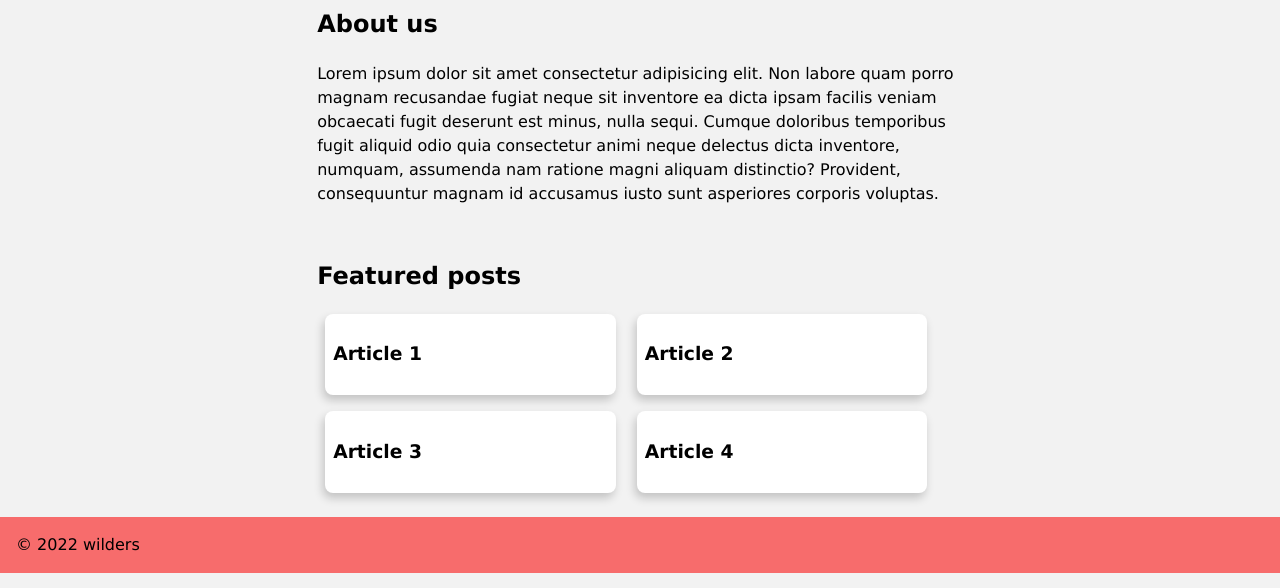
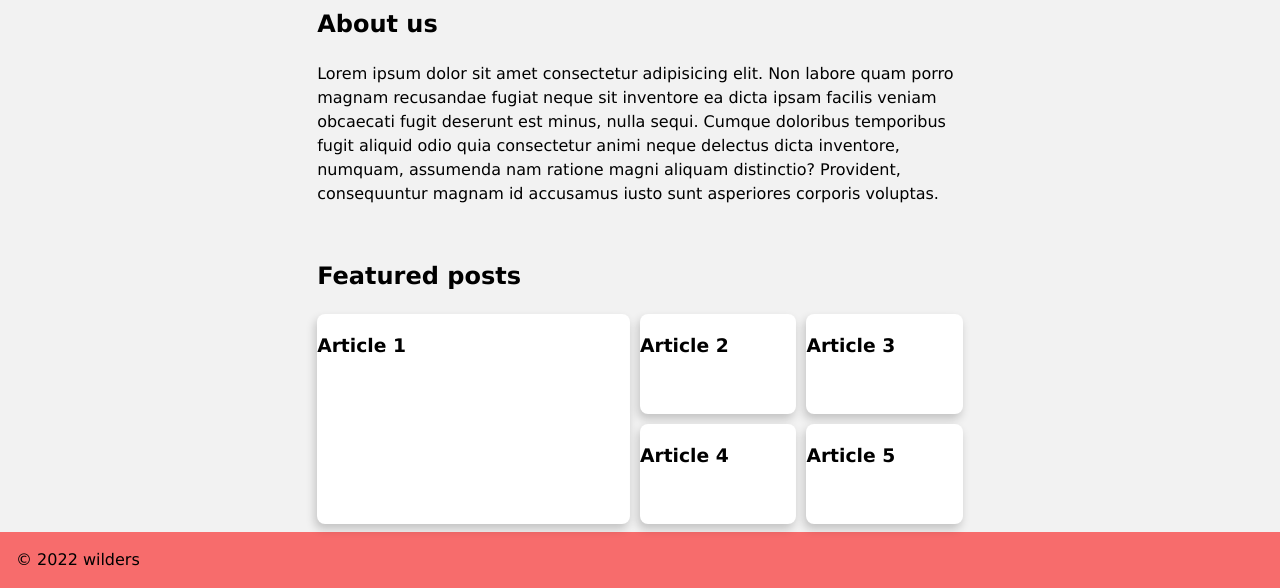
Before and after one commit to berserkr1/responsive-design-workshop, a plain HTML site: page index.html in a window 1280 px wide. Shown: the part 366-954 px from the top of the page. Drawn offline with Linux system fonts and the light colour scheme.

Commit message:
section featured media query

```diff
--- a/index.html
+++ b/index.html
@@ -34,18 +34,23 @@
         </section>
         <section id="featured-posts">
             <h2>Featured posts</h2>
-            <article>
+            <div id="wrapper">
+                <article class="one">
                     <h1>Article 1</h1>
                 </article>
-            <article>
+                <article class="two">
                     <h1>Article 2</h1>
                 </article>
-            <article>
+                <article class="three">
                     <h1>Article 3</h1>
                 </article>
-            <article>
+                <article class="four">
                     <h1>Article 4</h1>
                 </article>
+                <article class="five">
+                    <h1>Article 5</h1>
+                </article>
+            </div>
         </section>
     </main>
     <footer>
--- a/style.css
+++ b/style.css
@@ -65,11 +65,36 @@ section {
     max-width: 65ch;
 }
 
-section>article {
-    display: inline-block;
-    padding: .5rem;
-    margin: 0 .5rem 1rem;
-    width: 45%;
+#wrapper {
+    display: grid;
+    grid-template-columns: repeat(2, 1fr);
+    grid-gap: 10px;
+    grid-auto-rows: minmax(100px, auto);
+  }
+
+  .one {
+    grid-column: 1 / 3;
+    grid-row: 1;
+  }
+  .two {
+    grid-column: 1;
+    grid-row: 2;
+  }
+  .three {
+    grid-column: 2;
+    grid-row: 2;
+  }
+  .four {
+    grid-column: 1;
+    grid-row: 3;
+  }
+  .five {
+    grid-column: 2;
+    grid-row: 3;
+  }
+
+
+section article {
     border-radius: .5rem;
     background-color: #fff;
     box-shadow: -2px 5px 10px rgb(0 0 0 / 20%);
@@ -80,3 +105,36 @@ footer {
     padding: 1rem;
     background-color: #f76c6c;
 }
+
+
+
+@media screen and (min-width: 768px) {
+
+    #wrapper {
+        /* color : red; */
+        grid-template-columns: 2fr 1fr 1fr;
+    }
+
+
+    .one {
+      grid-column: 1  ;
+      grid-row: 1/3;
+    }
+    .two {
+      grid-column: 2;
+      grid-row: 1;
+    }
+    .three {
+    grid-column: 3;
+    grid-row: 1;
+    }
+    .four {
+    grid-column: 2;
+    grid-row: 2;
+    }
+    .five {
+    grid-column: 3;
+    grid-row: 2;
+    }
+
+}
```
Also changed, not shown: 1 other file. Lines whose indentation alone changed are shown as unchanged.
